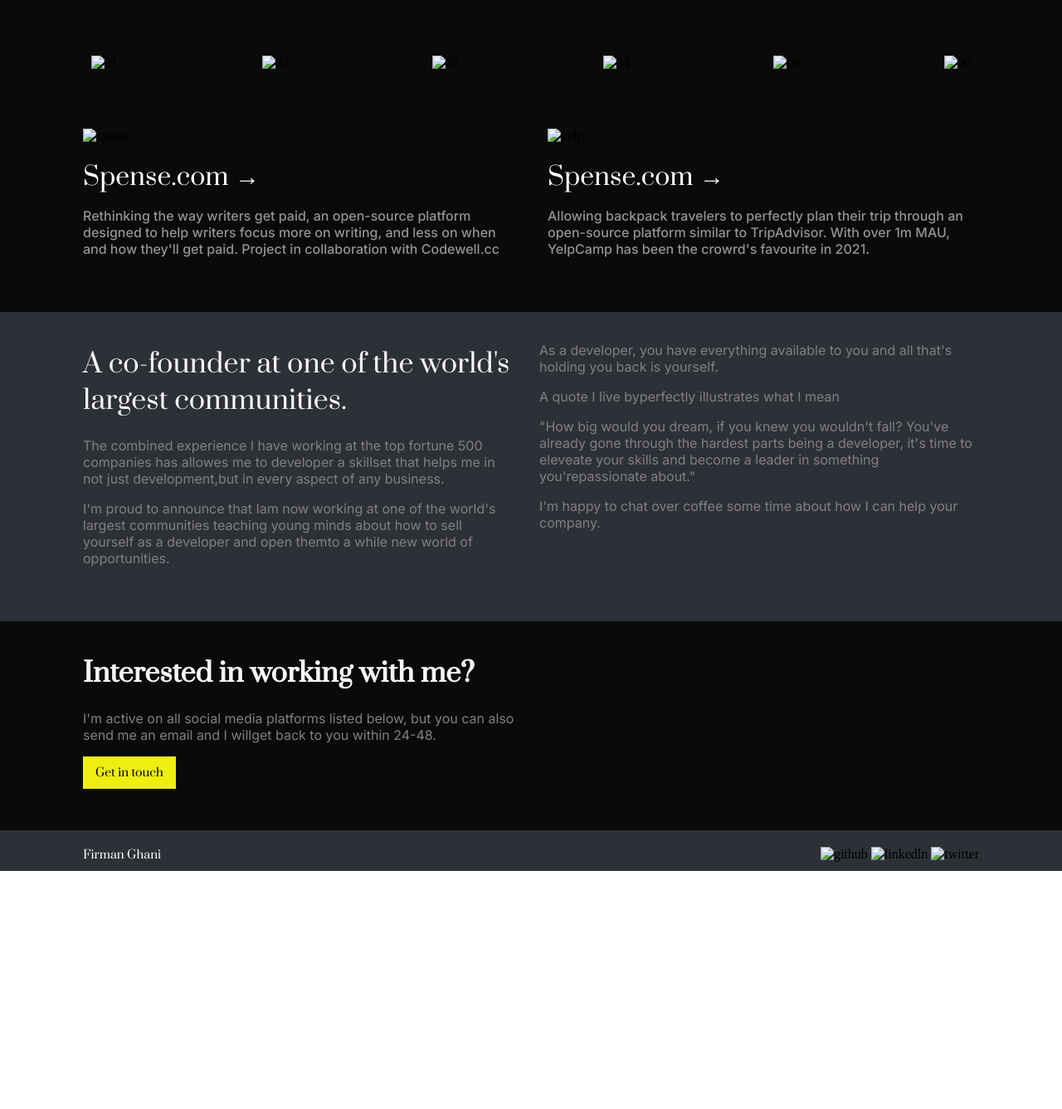
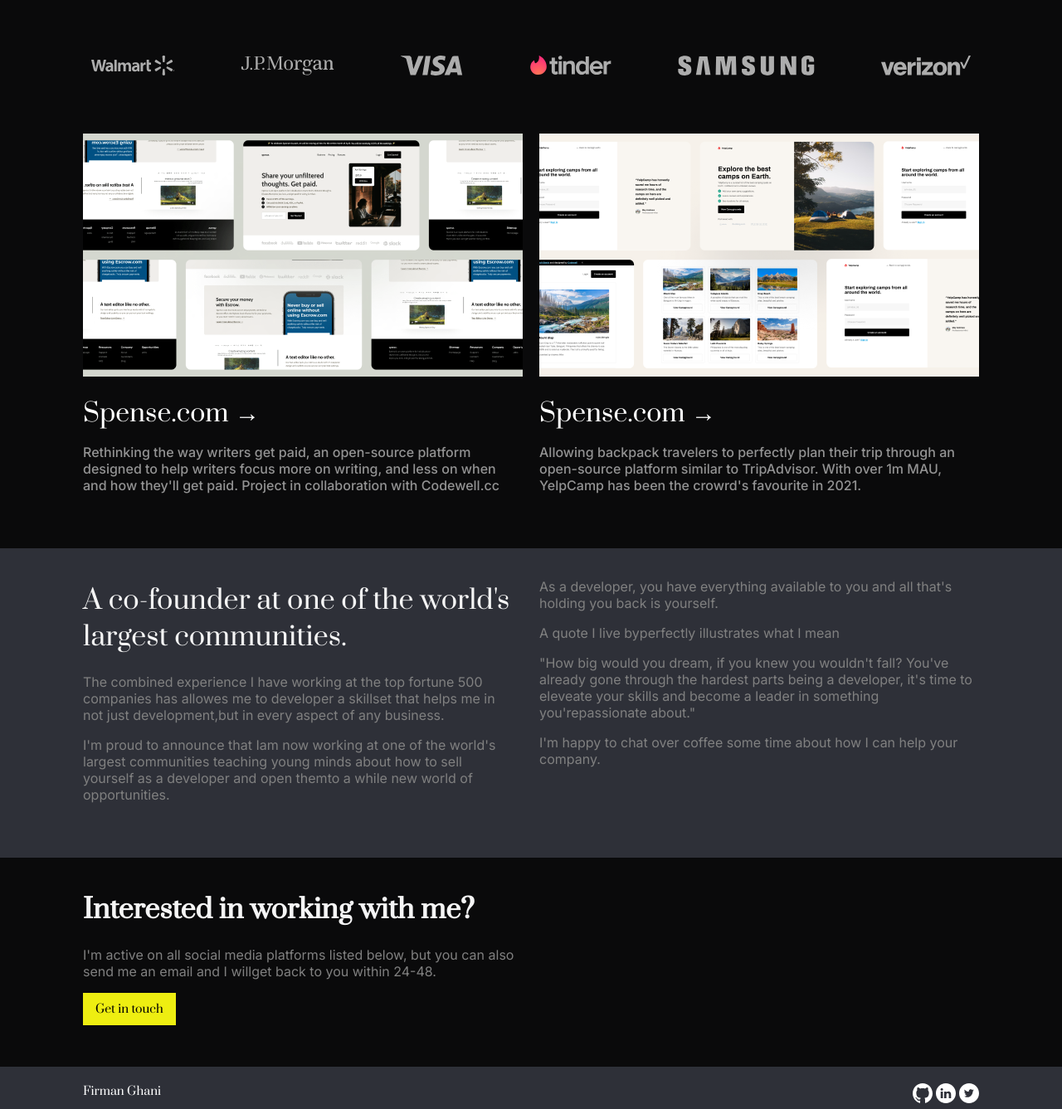
Before and after one commit to Neewrd12/fakeportofolio, a plain HTML site: page index.html in a window 1280 px wide. Shown: the part 301-1638 px from the top of the page at 83% size. Before the commit the page ends 1351 px from the top, so only its background shows below. Drawn offline with Linux system fonts and the light colour scheme.

Commit message:
Update index.html

```diff
--- a/index.html
+++ b/index.html
@@ -268,23 +268,23 @@
       </div>
 
       <div class="sponsor">
-        <img src="/Developer_Portfolio_Starter_Files_5c94536d53/Logos/Walmart.svg"alt="01">
+        <img src="/Logos/Walmart.svg"alt="01">
 
-        <img src="/Developer_Portfolio_Starter_Files_5c94536d53/Logos/JP Morgan.svg" alt="02">
+        <img src="/Logos/JP Morgan.svg" alt="02">
 
-        <img src="/Developer_Portfolio_Starter_Files_5c94536d53/Logos/Visa.svg" alt="03">
+        <img src="/Logos/Visa.svg" alt="03">
 
-        <img src="/Developer_Portfolio_Starter_Files_5c94536d53/Logos/Tinder.svg" alt="04">
+        <img src="/Logos/Tinder.svg" alt="04">
 
-        <img src="/Developer_Portfolio_Starter_Files_5c94536d53/Logos/Samsung.svg" alt="05">
+        <img src="/Logos/Samsung.svg" alt="05">
 
-        <img src="/Developer_Portfolio_Starter_Files_5c94536d53/Logos/Verizon.svg" alt="06">
+        <img src="/Logos/Verizon.svg" alt="06">
       </div>
 
       <div class="websites">
         <div class="spense-com">
           <div>
-            <img class="spense-img" src="/Developer_Portfolio_Starter_Files_5c94536d53/Spense.png" alt="spense">
+            <img class="spense-img" src="/Spense.png" alt="spense">
           </div>
 
           <a href="#">Spense.com →</a>
@@ -293,7 +293,7 @@
 
         <div class="spense-com">
           <div>
-            <img class="yelpCamp-img" src="/Developer_Portfolio_Starter_Files_5c94536d53/YelpCamp.png" alt="yelp">
+            <img class="yelpCamp-img" src="/YelpCamp.png" alt="yelp">
           </div>
 
           <a href="#">Spense.com →</a>
@@ -346,9 +346,9 @@
       </div>
 
       <div class="social">
-        <img src="/Developer_Portfolio_Starter_Files_5c94536d53/Social Icons/Github.svg" alt="github">
-        <img src="/Developer_Portfolio_Starter_Files_5c94536d53/Social Icons/LinkedIn.svg" alt="linkedln">
-        <img src="/Developer_Portfolio_Starter_Files_5c94536d53/Social Icons/Twitter.svg" alt="twitter">
+        <img src="/Social Icons/Github.svg" alt="github">
+        <img src="/Social Icons/LinkedIn.svg" alt="linkedln">
+        <img src="/Social Icons/Twitter.svg" alt="twitter">
       </div>
     </div>
   </div>
```
